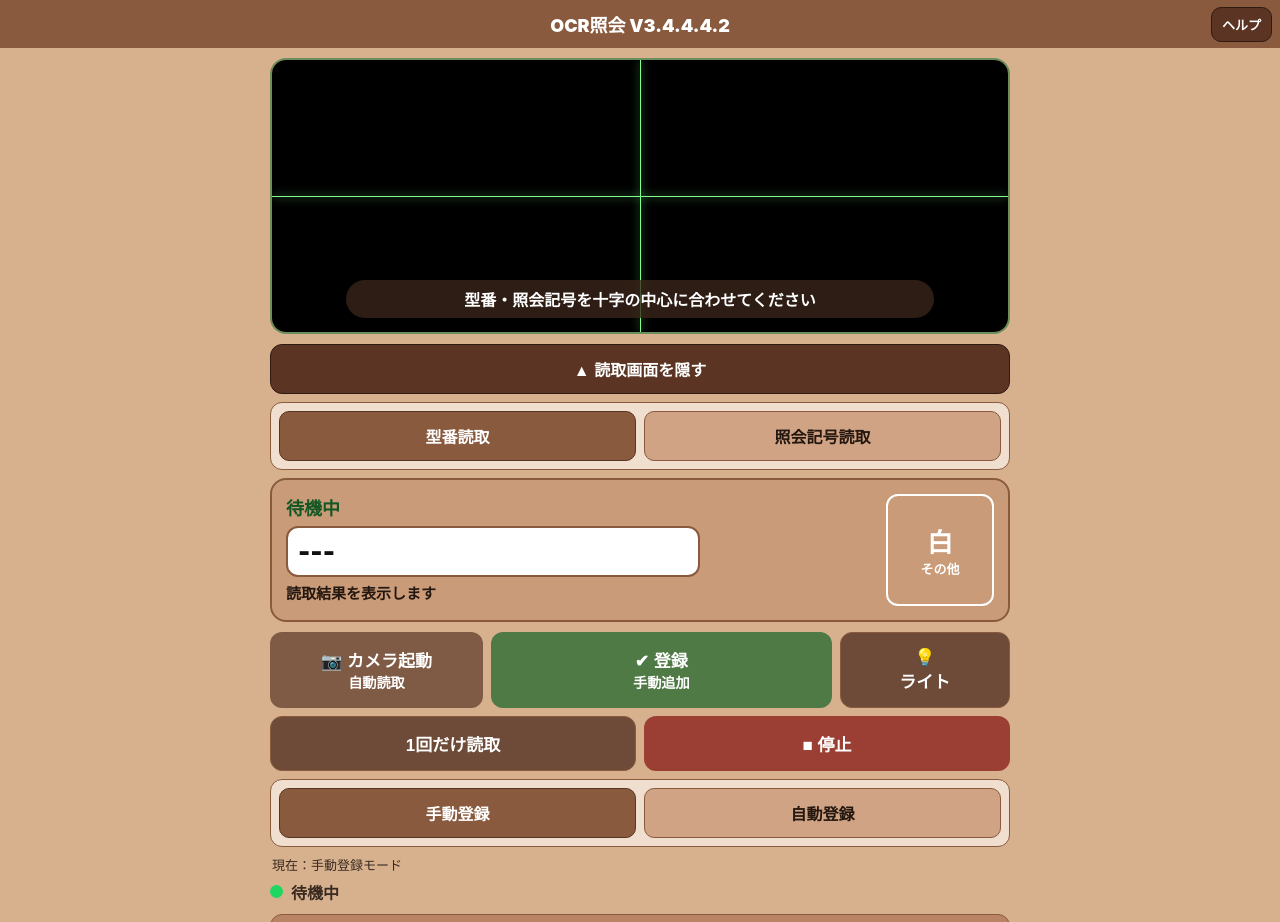
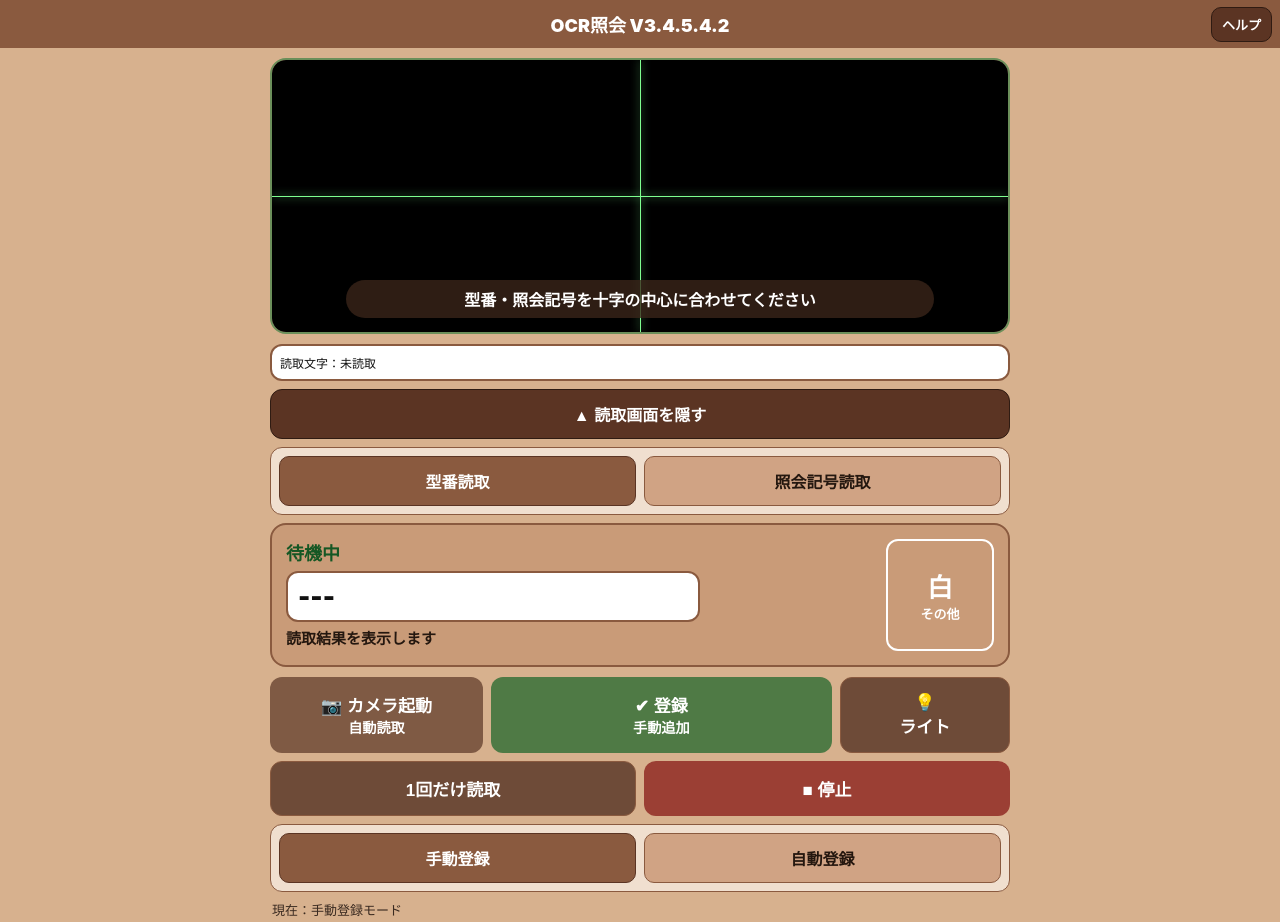
Before and after one commit to 6flmiijn-bit/lighting-ocr-v4, a website: page index.html in a window 1280 px wide. Shown: the top 922 px of the page. Drawn offline with Linux system fonts and the light colour scheme.

Commit message:
Add files via upload

```diff
--- a/index.html
+++ b/index.html
@@ -3,7 +3,7 @@
 <head>
 <meta charset="utf-8">
 <meta name="viewport" content="width=device-width,initial-scale=1,viewport-fit=cover">
-<title>OCR照会 V3.4.4.4.2</title>
+<title>OCR照会 V3.4.5.4.2</title>
 <script src="https://cdn.jsdelivr.net/npm/tesseract.js@5/dist/tesseract.min.js"></script>
 <style>
 *{box-sizing:border-box}
@@ -357,13 +357,27 @@ input[type=file]{display:none}
   border:1px solid #6b241d;
 }
 
+
+/* V3.4.5 OCR text always visible */
+.v345-ocr-always{
+  position:sticky;
+  top:48px;
+  z-index:4;
+  border:2px solid #8a5a3f!important;
+  background:#fff!important;
+  color:#111!important;
+  max-height:90px!important;
+  overflow:auto!important;
+}
+
 canvas{display:none}
 </style>
 </head>
 <body>
-<header>OCR照会 V3.4.4.4.2<button id="btnHelp" class="helpBtn">ヘルプ</button></header>
+<header>OCR照会 V3.4.5.4.2<button id="btnHelp" class="helpBtn">ヘルプ</button></header>
 <div class="wrap">
 <section class="camera"><video id="video" playsinline muted></video><div class="crossH"></div><div class="crossV"></div><div class="guide">型番・照会記号を十字の中心に合わせてください</div></section>
+<div class="raw v345-ocr-always" id="rawBox">読取文字：未読取</div>
 <button id="btnFold" class="foldBtn">▲ 読取画面を隠す</button>
 <div id="controlBlock" class="controlBlock">
 <div class="readmode"><button id="btnModelRead" class="modeBtn active">型番読取</button><button id="btnSymbolRead" class="modeBtn">照会記号読取</button></div>
@@ -378,7 +392,7 @@ canvas{display:none}
 <button id="btnNewDelivery" class="v342-new-folder">＋ 新しい搬入フォルダ</button><div id="checkList"></div>
 <div class="small">チェックリストが0件の場合は保存しません。保存後に削除/残すを選べます。</div>
 <div class="foot"><label for="csvInput" class="fileLabel black">📁 CSV読込</label><button id="btnExport" class="blue">⬇ CSV書き出し</button><input id="csvInput" type="file" accept=".csv,text/csv"></div>
-<div class="small" id="csvInfo">初期データ：33件</div><div class="raw" id="rawBox">読取文字：未読取</div>
+<div class="small" id="csvInfo">初期データ：33件</div>
 <section class="panel"><h3>全型番を再確認</h3><span id="dataCount">33件</span></section>
 <div class="reviewHelp">基本3列＋あとで 開口サイズ / W数 / 電流値 を追加できます。</div><div id="reviewList" class="reviewBox"></div>
 </div>
--- a/package.json
+++ b/package.json
@@ -1,6 +1,6 @@
 {
-  "name": "lighting-ocr-v3-4-4",
-  "version": "3.4.4",
+  "name": "lighting-ocr-v3-4-5",
+  "version": "3.4.5",
   "private": true,
   "scripts": {
     "build": "mkdir -p dist && cp index.html dist/index.html && cp sample_data.csv dist/sample_data.csv"
```
Also changed, not shown: README.md.
